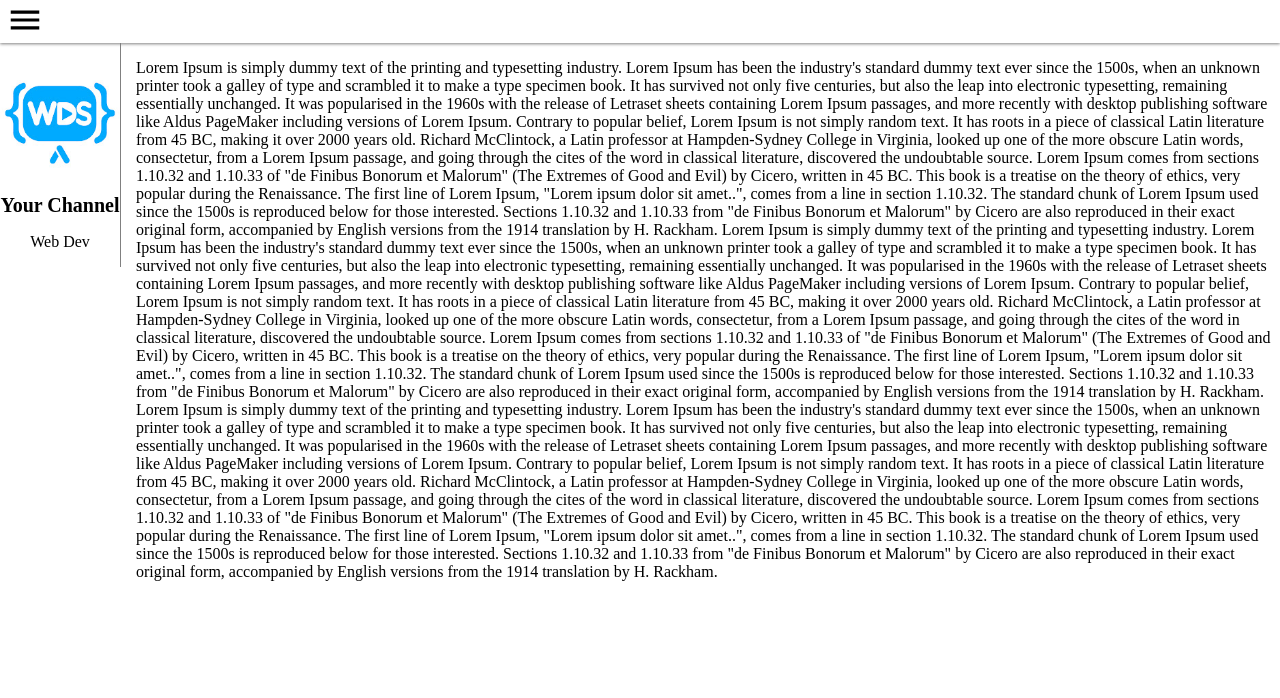
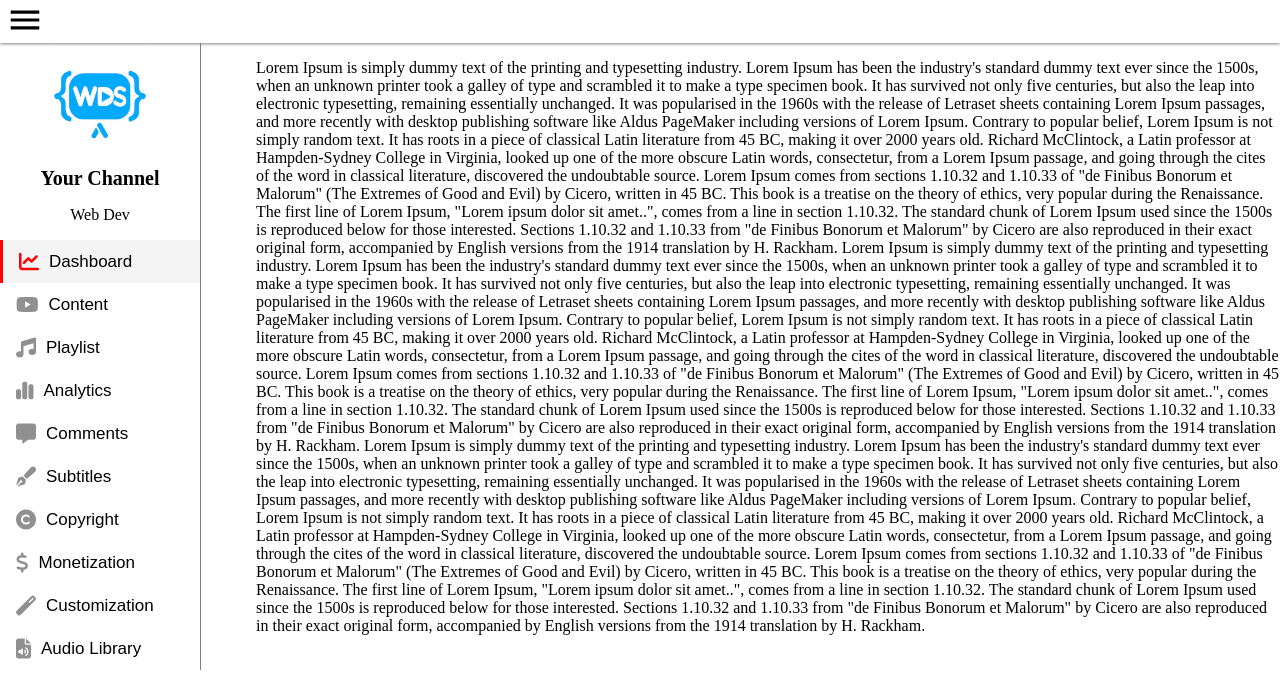
Before and after one commit to Kostis21/youtube-sidebar, a plain HTML site: page index.html in a window 1280 px wide. Drawn offline with Linux system fonts and the light colour scheme.

Commit message:
buttons processing

```diff
--- a/index.html
+++ b/index.html
@@ -23,6 +23,46 @@
         <img src="/logo (1).jpg" alt="">
         <h1>Your Channel</h1>
         <p>Web Dev</p>
+
+        <li>
+            <button class="red-btn"><i class="fa-solid fa-chart-line"></i> Dashboard</button>
+        </li>
+
+        <li>
+            <button class="default-btn"><i class="fa-brands fa-youtube"></i>Content</button>
+        </li>
+
+        <li>
+            <button class="default-btn"><i class="fa-solid fa-music"></i>Playlist</button>
+        </li>
+
+        <li>
+            <button class="default-btn"><i class="fa-solid fa-chart-simple"></i>Analytics</button>
+        </li>
+
+        <li>
+            <button class="default-btn"><i class="fa-solid fa-message"></i>Comments</button>
+        </li>
+
+        <li>
+            <button class="default-btn"><i class="fa-solid fa-pen-fancy"></i>Subtitles</button>
+        </li>
+
+        <li>
+            <button class="default-btn"><i class="fa-solid fa-copyright"></i>Copyright</button>
+        </li>
+
+        <li>
+            <button class="default-btn"><i class="fa-solid fa-dollar-sign"></i>Monetization</button>
+        </li>
+
+        <li>
+            <button class="default-btn"><i class="fa-solid fa-wand-magic"></i>Customization</button>
+        </li>
+
+        <li>
+            <button class="default-btn"><i class="fa-solid fa-file-audio"></i>Audio Library</button>
+        </li>
     </div>
 
 
--- a/style.css
+++ b/style.css
@@ -26,7 +26,7 @@ header {
     text-align: center;
     align-items: center;
     border-right: solid 1px gray;
-    width: 200px;
+    width: 100%;
     height: 100%;
 
 }
@@ -39,8 +39,8 @@ header {
 }
 
 .left-side img {
-    width: 120px;
-    margin-top: 10px;
+    margin-top: 3px;
+    width: 100px;
 }
 
 .left-side h1 {
@@ -53,5 +53,50 @@ header {
 
 .right-side {
     display: flex;
-    margin-left: 15px;
+    margin-left: 55px;
 }
+
+.left-side li {
+    list-style-type: none;
+}
+
+.red-btn {
+    display: flex;
+    background-color: var(--lightest-gray);
+    border: none;
+    width: 200px;
+    height: 43px;
+    text-align: center;
+    align-items: center;
+    border-left: solid 3px red;
+    font-size: 17px;
+}
+
+.red-btn i {
+    margin-left: 10px;
+    margin-right: 10px;
+    color: red;
+    font-size: 20px;
+}
+
+.default-btn {
+    display: flex;
+    border: none;
+    width: 200px;
+    height: 43px;
+    text-align: center;
+    align-items: center;
+    font-size: 17px;
+    background: none;
+}
+
+.default-btn i {
+    margin-left: 10px;
+    margin-right: 10px;
+    color: var(--light-gray);
+    font-size: 20px;
+}
+
+.default-btn:hover {
+    background-color: var(--lightest-gray);
+}
```
